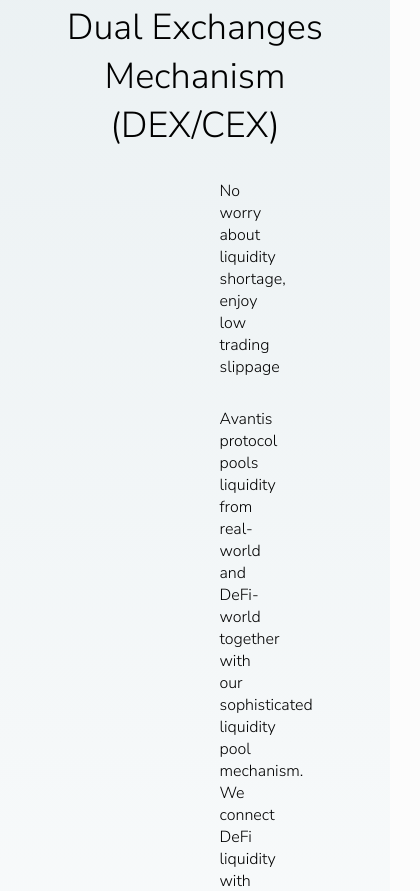
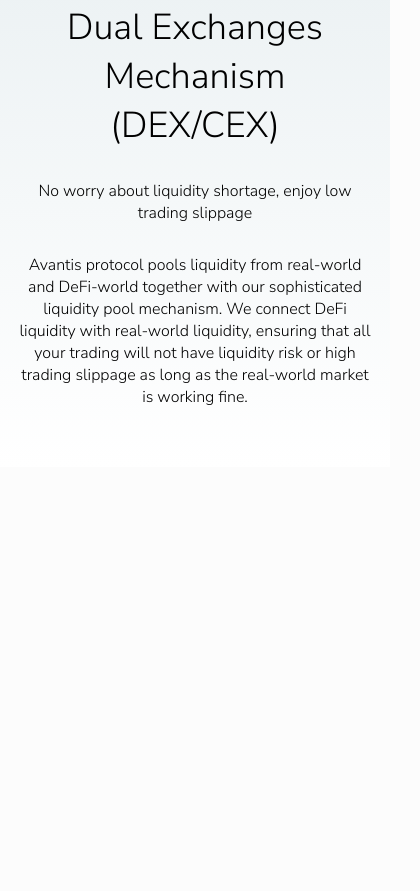
Before and after one commit to Nutn0n/avantis, a plain HTML site: page index.html in a window 390 px wide. Shown: the part 4613-5504 px from the top of the page, 420 px wide, since content can reach past the window. After the commit the page ends 5080 px from the top, so only its background shows below. Drawn offline with Linux system fonts and the light colour scheme.

Commit message:
Fix p margin

```diff
--- a/style.css
+++ b/style.css
@@ -203,5 +203,9 @@
         display: none;
     }
 
+    .mechanism p {
+        padding:0;
+    }
+
 
   }
```
